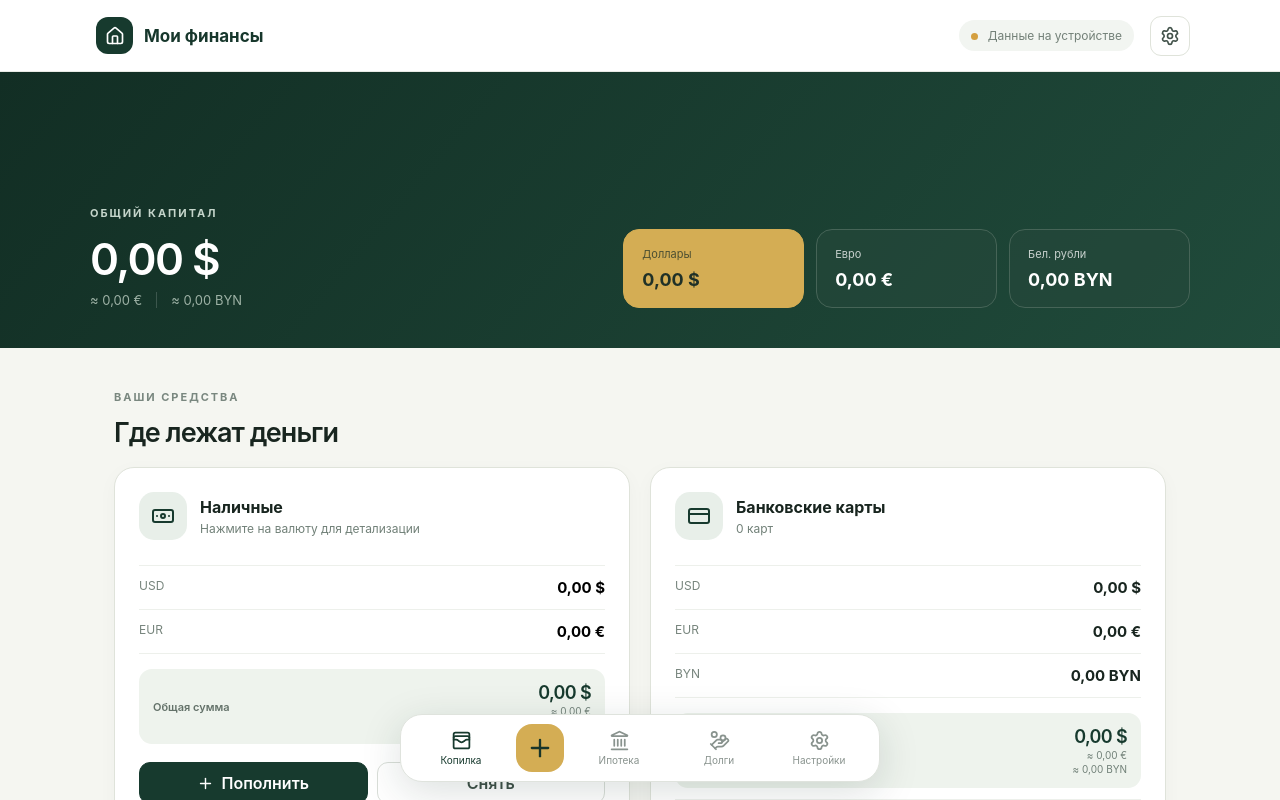
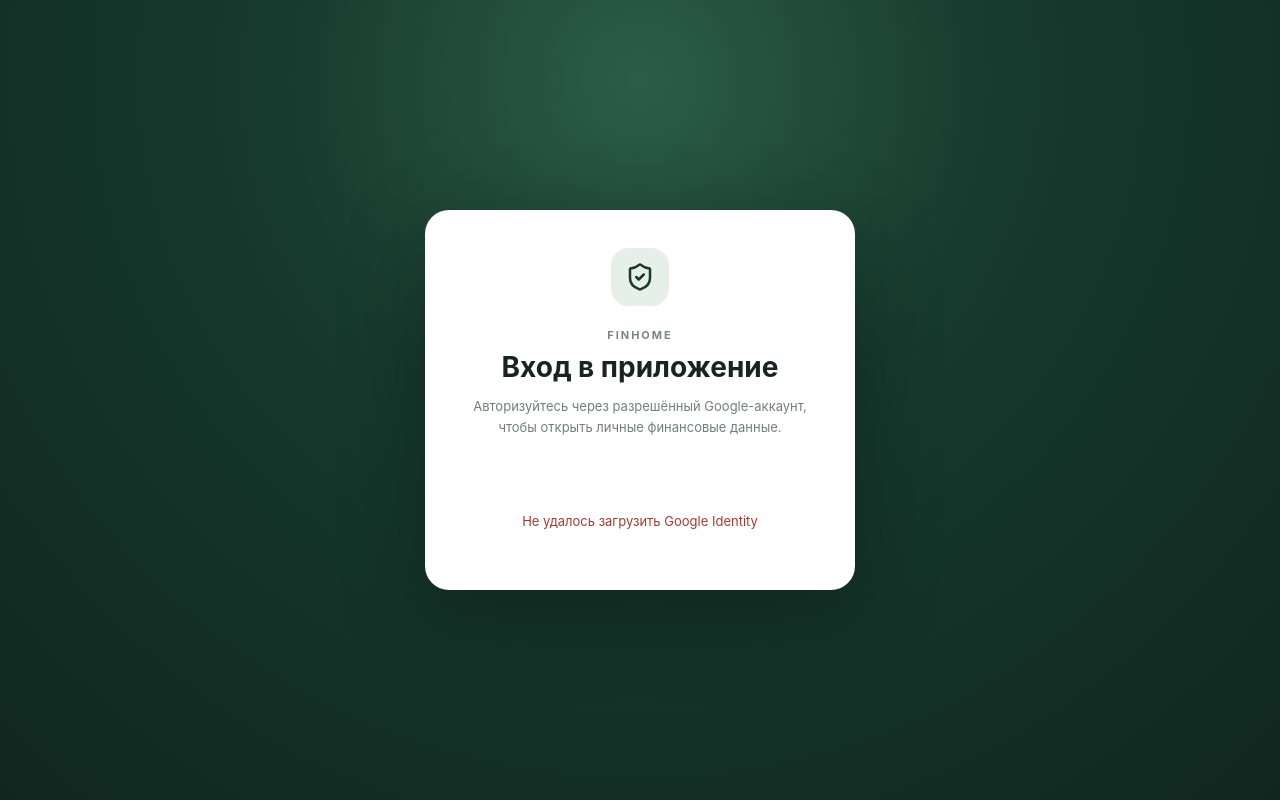
Before and after one commit to andreitakarski/finhome, a React (Vite) app: page / in a window 1280 px wide. Shown: the top 800 px of the page. Built offline with nearby package versions, Linux system fonts and the light colour scheme.

Commit message:
Require Google sign-in to access app

```diff
--- a/src/App.jsx
+++ b/src/App.jsx
@@ -11,6 +11,8 @@
 import { SavingsPage } from './pages/SavingsPage'
 import { SettingsPage } from './pages/SettingsPage'
 import { restoreGoogleAuth } from './components/SyncCard'
+import { AuthGate } from './components/AuthGate'
+import { GOOGLE_TOKEN_KEY } from './constants/sync'
 
 export default function App() {
   const { data, setData, totals, addTransaction, addMortgagePayment, addDebt, repayDebt } = useFinanceData()
@@ -20,12 +22,22 @@
   const [googleAuth, setGoogleAuth] = useState(restoreGoogleAuth)
 
   useEffect(() => { if ('serviceWorker' in navigator) navigator.serviceWorker.register(`${import.meta.env.BASE_URL}sw.js`) }, [])
+  useEffect(() => {
+    if (!googleAuth?.expiresAt) return undefined
+    const timeout = window.setTimeout(() => {
+      sessionStorage.removeItem(GOOGLE_TOKEN_KEY)
+      setGoogleAuth(null)
+    }, Math.max(0, googleAuth.expiresAt - Date.now()))
+    return () => window.clearTimeout(timeout)
+  }, [googleAuth?.expiresAt])
   function notify(message) { setToast(message); window.setTimeout(() => setToast(''), 2200) }
   function openMoneyModal(direction, source) { setModal({ type: 'money', direction, source }) }
   function saveTransaction(transaction) { addTransaction(transaction); setModal(null); notify(transaction.direction === 'in' ? 'Средства добавлены' : 'Списание сохранено') }
   function savePayment(payment) { addMortgagePayment(payment); setModal(null); notify('Платёж учтён') }
   function saveDebt(debt) { addDebt(debt); setModal(null); notify('Долг добавлен') }
   function saveRepayment(amount) { repayDebt(modal.debt.id, amount); setModal(null); notify('Погашение учтено') }
+
+  if (!googleAuth) return <AuthGate onAuthChange={setGoogleAuth}/>
 
   return <div className="app-shell">
     <Header onHome={() => setPage('savings')} onSettings={() => setPage('settings')} cloudConnected={Boolean(googleAuth)}/>
--- /dev/null
+++ b/src/components/AuthGate.jsx
@@ -0,0 +1,14 @@
+import { ShieldCheck } from 'lucide-react'
+import { GoogleSignInButton } from './SyncCard'
+
+export function AuthGate({ onAuthChange }) {
+  return <main className="auth-gate">
+    <div className="auth-card">
+      <span className="auth-icon"><ShieldCheck size={30}/></span>
+      <p className="eyebrow dark">FINHOME</p>
+      <h1>Вход в приложение</h1>
+      <p>Авторизуйтесь через разрешённый Google-аккаунт, чтобы открыть личные финансовые данные.</p>
+      <GoogleSignInButton onAuthChange={onAuthChange}/>
+    </div>
+  </main>
+}
--- a/src/components/SyncCard.jsx
+++ b/src/components/SyncCard.jsx
@@ -11,12 +11,12 @@
   }
 }
 
-export function SyncCard({ auth, onAuthChange }) {
+export function GoogleSignInButton({ onAuthChange }) {
   const buttonRef = useRef(null)
   const [error, setError] = useState('')
 
   useEffect(() => {
-    if (auth?.token || !buttonRef.current) return
+    if (!buttonRef.current) return
     let timer
     let attempts = 0
 
@@ -33,7 +33,7 @@
           const identity = tokenIdentity(credential)
           if (!identity) return setError('Google вернул недействительный токен')
           sessionStorage.setItem(GOOGLE_TOKEN_KEY, credential)
-          onAuthChange({ token: credential, email: identity.email, name: identity.name })
+          onAuthChange({ token: credential, email: identity.email, name: identity.name, expiresAt: identity.exp * 1000 })
           setError('')
         },
       })
@@ -43,7 +43,15 @@
 
     renderGoogleButton()
     return () => window.clearTimeout(timer)
-  }, [auth?.token, onAuthChange])
+  }, [onAuthChange])
+
+  return <>
+    <div className="google-signin" ref={buttonRef}/>
+    {error && <p className="sync-error">{error}</p>}
+  </>
+}
+
+export function SyncCard({ auth, onAuthChange }) {
 
   function signOut() {
     window.google?.accounts?.id?.disableAutoSelect()
@@ -57,11 +65,7 @@
       <p>Выполнен вход как <b>{auth.email}</b>. Аккаунт готов к защищённой синхронизации.</p>
       <span className="status-pill connected">Google подключён</span>
       <button type="button" className="sync-signout" onClick={signOut}>Выйти</button>
-    </> : <>
-      <p>Войдите через разрешённый Google-аккаунт, чтобы подключить облачное хранение.</p>
-      <div className="google-signin" ref={buttonRef}/>
-      {error && <p className="sync-error">{error}</p>}
-    </>}
+    </> : <GoogleSignInButton onAuthChange={onAuthChange}/>}
   </div>
 }
 
@@ -72,5 +76,5 @@
     sessionStorage.removeItem(GOOGLE_TOKEN_KEY)
     return null
   }
-  return { token, email: identity.email, name: identity.name }
+  return { token, email: identity.email, name: identity.name, expiresAt: identity.exp * 1000 }
 }
--- a/src/styles/global.css
+++ b/src/styles/global.css
@@ -33,6 +33,55 @@
 .app-shell {
   min-height: 100vh;
   padding-bottom: 100px;
+}
+
+.auth-gate {
+  min-height: 100vh;
+  display: grid;
+  place-items: center;
+  padding: 24px;
+  background: radial-gradient(circle at 50% 10%,#2c5d49 0,#173a2e 38%,#10271f 100%);
+}
+
+.auth-card {
+  width: min(430px,100%);
+  padding: 38px;
+  border-radius: 24px;
+  background: #fff;
+  box-shadow: 0 24px 80px #07130e66;
+  text-align: center;
+}
+
+.auth-icon {
+  width: 58px;
+  height: 58px;
+  display: grid;
+  place-items: center;
+  margin: 0 auto 22px;
+  border-radius: 18px;
+  background: #e6efe9;
+  color: var(--green);
+}
+
+.auth-card .eyebrow {
+  margin-bottom: 8px;
+}
+
+.auth-card h1 {
+  margin: 0 0 12px;
+  font-size: 28px;
+}
+
+.auth-card>p:not(.eyebrow) {
+  margin: 0 auto 20px;
+  color: var(--muted);
+  font-size: 13px;
+  line-height: 1.6;
+}
+
+.auth-card .google-signin {
+  display: flex;
+  justify-content: center;
 }
 
 .topbar {
```
